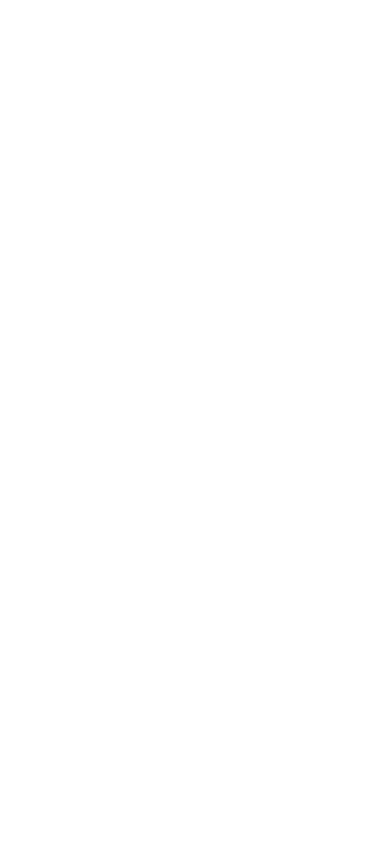
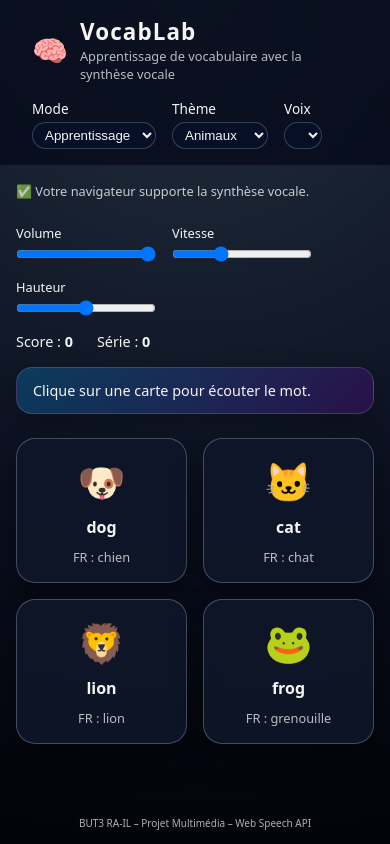
Before and after one commit to emmaklingler/Projet_Drouvot_Klingler, a website: page index.html in a window 390 px wide. Drawn offline with Linux system fonts and the light colour scheme.

Commit message:
project enft

```diff
--- a/index.html
+++ b/index.html
@@ -1,12 +1,92 @@
 <!DOCTYPE html>
 <html lang="fr">
 <head>
-    <meta charset="utf-8">
-    <title>Projet Drouvot Klingler</title>
-
-    <link rel="stylesheet" type="text/css" href="style.css">
+    <meta charset="UTF-8">
+    <title>Appli de vocabulaire – Web Speech</title>
+    <meta name="viewport" content="width=device-width, initial-scale=1">
+    <link rel="stylesheet" href="style.css">
 </head>
 <body>
+<header>
+    <div class="brand">
+        <span class="logo">🧠</span>
+        <div>
+            <h1>VocabLab</h1>
+            <p>Apprentissage de vocabulaire avec la synthèse vocale</p>
+        </div>
+    </div>
 
+    <div class="toggles">
+        <label class="toggle">
+            Mode
+            <select id="mode-select">
+                <option value="learn">Apprentissage</option>
+                <option value="quiz">Quiz vocal</option>
+            </select>
+        </label>
+
+        <label class="toggle">
+            Thème
+            <select id="theme-select">
+                <option value="animals">Animaux</option>
+                <option value="fruits">Fruits</option>
+                <option value="flags">Drapeaux</option>
+            </select>
+        </label>
+
+        <label class="toggle">
+            Voix
+            <select id="voice-select">
+                <!-- rempli en JS -->
+            </select>
+        </label>
+    </div>
+</header>
+
+<main>
+    <p id="support-msg" class="support-msg"></p>
+
+    <section id="controls-panel">
+        <div class="slider-group">
+            <label>
+                Volume
+                <input type="range" id="volume-slider" min="0" max="1" step="0.1" value="1">
+            </label>
+            <label>
+                Vitesse
+                <input type="range" id="rate-slider" min="0.5" max="2" step="0.1" value="1">
+            </label>
+            <label>
+                Hauteur
+                <input type="range" id="pitch-slider" min="0" max="2" step="0.1" value="1">
+            </label>
+        </div>
+
+        <div class="status-group">
+            <div class="score">
+                Score : <span id="score-value">0</span>
+            </div>
+            <div class="streak">
+                Série : <span id="streak-value">0</span>
+            </div>
+        </div>
+    </section>
+
+    <section id="message-panel">
+        <p id="system-message">
+            Choisis un thème et clique sur une carte pour écouter le mot.
+        </p>
+    </section>
+
+    <section id="cards-grid">
+        <!-- Cartes générées en JavaScript -->
+    </section>
+</main>
+
+<footer>
+    <small>BUT3 RA-IL – Projet Multimédia – Web Speech API</small>
+</footer>
+
+<script src="script.js"></script>
 </body>
 </html>
--- a/script.js
+++ b/script.js
@@ -0,0 +1,348 @@
+// ----------------------
+// Données de vocabulaire
+// ----------------------
+
+const THEMES = {
+    animals: [
+        {
+            id: "dog",
+            emoji: "🐶",
+            word: "dog",
+            translationFr: "chien"
+        },
+        {
+            id: "cat",
+            emoji: "🐱",
+            word: "cat",
+            translationFr: "chat"
+        },
+        {
+            id: "lion",
+            emoji: "🦁",
+            word: "lion",
+            translationFr: "lion"
+        },
+        {
+            id: "frog",
+            emoji: "🐸",
+            word: "frog",
+            translationFr: "grenouille"
+        }
+    ],
+    fruits: [
+        {
+            id: "apple",
+            emoji: "🍎",
+            word: "apple",
+            translationFr: "pomme"
+        },
+        {
+            id: "banana",
+            emoji: "🍌",
+            word: "banana",
+            translationFr: "banane"
+        },
+        {
+            id: "grapes",
+            emoji: "🍇",
+            word: "grapes",
+            translationFr: "raisins"
+        },
+        {
+            id: "strawberry",
+            emoji: "🍓",
+            word: "strawberry",
+            translationFr: "fraise"
+        }
+    ],
+    flags: [
+        {
+            id: "france",
+            emoji: "🇫🇷",
+            word: "France",
+            translationFr: "France"
+        },
+        {
+            id: "spain",
+            emoji: "🇪🇸",
+            word: "Spain",
+            translationFr: "Espagne"
+        },
+        {
+            id: "germany",
+            emoji: "🇩🇪",
+            word: "Germany",
+            translationFr: "Allemagne"
+        },
+        {
+            id: "uk",
+            emoji: "🇬🇧",
+            word: "United Kingdom",
+            translationFr: "Royaume-Uni"
+        }
+    ]
+};
+
+// ----------------------
+// Sélecteurs DOM
+// ----------------------
+
+const modeSelect = document.getElementById("mode-select");
+const themeSelect = document.getElementById("theme-select");
+const voiceSelect = document.getElementById("voice-select");
+
+const supportMsg = document.getElementById("support-msg");
+const cardsGrid = document.getElementById("cards-grid");
+const messageBox = document.getElementById("system-message");
+
+const volumeSlider = document.getElementById("volume-slider");
+const rateSlider = document.getElementById("rate-slider");
+const pitchSlider = document.getElementById("pitch-slider");
+
+const scoreValue = document.getElementById("score-value");
+const streakValue = document.getElementById("streak-value");
+
+// ----------------------
+// État de l'application
+// ----------------------
+
+let currentMode = "learn";
+let currentTheme = "animals";
+let voices = [];
+let currentAnswerId = null;
+let score = 0;
+let streak = 0;
+
+// ----------------------
+// Initialisation
+// ----------------------
+
+window.addEventListener("DOMContentLoaded", () => {
+    checkSupport();
+    initVoices();
+    window.speechSynthesis.onvoiceschanged = initVoices;
+
+    buildCards();
+    attachUIEvents();
+
+    updateMessage("Clique sur une carte pour écouter le mot.");
+});
+
+// Vérifier support de Speech Synthesis
+function checkSupport() {
+    if ("speechSynthesis" in window) {
+        supportMsg.textContent = "✅ Votre navigateur supporte la synthèse vocale.";
+    } else {
+        supportMsg.textContent =
+            "❌ Désolé, votre navigateur ne supporte pas la synthèse vocale.";
+    }
+}
+
+// Charger la liste des voix
+function initVoices() {
+    voices = window.speechSynthesis.getVoices() || [];
+    voiceSelect.innerHTML = "";
+
+    voices.forEach((voice) => {
+        const option = document.createElement("option");
+        option.value = voice.name;
+        option.textContent = `${voice.name} (${voice.lang})${voice.default ? " [def.]" : ""}`;
+        voiceSelect.appendChild(option);
+    });
+}
+
+// ----------------------
+// Construction des cartes
+// ----------------------
+
+function buildCards() {
+    cardsGrid.innerHTML = "";
+    const items = THEMES[currentTheme];
+
+    items.forEach((item) => {
+        const card = document.createElement("article");
+        card.className = "card";
+        card.dataset.id = item.id;
+
+        const emojiEl = document.createElement("div");
+        emojiEl.className = "card-emoji";
+        emojiEl.textContent = item.emoji;
+
+        const labelEl = document.createElement("div");
+        labelEl.className = "card-label";
+        labelEl.textContent = item.word;
+
+        const subtitleEl = document.createElement("div");
+        subtitleEl.className = "card-subtitle";
+        subtitleEl.textContent = `FR : ${item.translationFr}`;
+
+        card.appendChild(emojiEl);
+        card.appendChild(labelEl);
+        card.appendChild(subtitleEl);
+
+        card.addEventListener("click", () => handleCardClick(item));
+
+        cardsGrid.appendChild(card);
+    });
+}
+
+// ----------------------
+// Évènements UI
+// ----------------------
+
+function attachUIEvents() {
+    modeSelect.addEventListener("change", () => {
+        currentMode = modeSelect.value;
+        resetCardStates();
+
+        if (currentMode === "learn") {
+            currentAnswerId = null;
+            updateMessage("Mode Apprentissage : clique sur une carte pour écouter le mot.");
+        } else {
+            updateMessage("Mode Quiz : écoute et clique sur la bonne carte.");
+            startQuizRound();
+        }
+    });
+
+    themeSelect.addEventListener("change", () => {
+        currentTheme = themeSelect.value;
+        resetCardStates();
+        buildCards();
+
+        if (currentMode === "quiz") {
+            startQuizRound();
+        } else {
+            updateMessage(
+                "Nouveau thème sélectionné. Clique sur une carte pour écouter le mot."
+            );
+        }
+    });
+}
+
+// ----------------------
+// Gestion des cartes
+// ----------------------
+
+function handleCardClick(item) {
+    if (currentMode === "learn") {
+        speakWord(item);
+    } else if (currentMode === "quiz") {
+        checkQuizAnswer(item);
+    }
+}
+
+// Mode apprentissage : prononcer le mot
+function speakWord(item) {
+    const word = item.word;
+    speak(word, "en-US");
+    updateMessage(`Tu écoutes le mot : "${word}". Répète-le à voix haute.`);
+}
+
+// Mode quiz : nouvelle manche
+function startQuizRound() {
+    const items = THEMES[currentTheme];
+    if (!items || items.length === 0) return;
+
+    const random = items[Math.floor(Math.random() * items.length)];
+    currentAnswerId = random.id;
+
+    const targetWord = random.word;
+    speak(targetWord, "en-US");
+
+    updateMessage("Quiz : écoute le mot et clique sur la carte correspondante.");
+    resetCardStates();
+}
+
+// Vérification réponse quiz
+function checkQuizAnswer(item) {
+    if (!currentAnswerId) return;
+
+    const clickedId = item.id;
+    const cards = document.querySelectorAll(".card");
+
+    if (clickedId === currentAnswerId) {
+        score++;
+        streak++;
+        scoreValue.textContent = score;
+        streakValue.textContent = streak;
+
+        const word = item.word;
+        updateMessage(`Bonne réponse ! C'était "${word}".`);
+        speak("Bonne réponse !", "fr-FR");
+
+        cards.forEach((card) => {
+            if (card.dataset.id === clickedId) {
+                card.classList.add("correct");
+            }
+        });
+
+        // On lance un nouveau mot
+        setTimeout(() => {
+            resetCardStates();
+            startQuizRound();
+        }, 900);
+    } else {
+        // Mauvaise réponse = une autre chance, on ne change pas de mot
+        streak = 0;
+        streakValue.textContent = streak;
+
+        updateMessage("Mauvaise carte, essaie encore.");
+        speak("Ce n'est pas la bonne carte, essaie encore.", "fr-FR");
+
+        cards.forEach((card) => {
+            if (card.dataset.id === clickedId) {
+                card.classList.add("wrong");
+                setTimeout(() => card.classList.remove("wrong"), 300);
+            }
+        });
+    }
+}
+
+// ----------------------
+// Synthèse vocale
+// ----------------------
+
+function speak(text, lang) {
+    if (!("speechSynthesis" in window)) return;
+
+    window.speechSynthesis.cancel();
+
+    const msg = new SpeechSynthesisUtterance();
+    msg.text = text;
+    msg.lang = lang;
+
+    msg.volume = parseFloat(volumeSlider.value);
+    msg.rate = parseFloat(rateSlider.value);
+    msg.pitch = parseFloat(pitchSlider.value);
+
+    if (voiceSelect.value) {
+        const selected = voices.find((v) => v.name === voiceSelect.value);
+        if (selected) {
+            msg.voice = selected;
+        }
+    }
+
+    msg.onstart = () => {
+        console.log("Synthèse en cours pour :", text);
+    };
+
+    msg.onend = () => {
+        console.log("Synthèse terminée pour :", text);
+    };
+
+    window.speechSynthesis.speak(msg);
+}
+
+// ----------------------
+// Helpers UI
+// ----------------------
+
+function updateMessage(msg) {
+    messageBox.textContent = msg;
+}
+
+function resetCardStates() {
+    document.querySelectorAll(".card").forEach((card) => {
+        card.classList.remove("correct", "wrong");
+    });
+}
--- a/style.css
+++ b/style.css
@@ -0,0 +1,236 @@
+* {
+    box-sizing: border-box;
+    margin: 0;
+    padding: 0;
+}
+
+body {
+    font-family: system-ui, -apple-system, BlinkMacSystemFont, "Segoe UI", sans-serif;
+    min-height: 100vh;
+    background: radial-gradient(circle at top, #222f3e, #0b1020 60%, #020308);
+    color: #f5f5f5;
+    display: flex;
+    flex-direction: column;
+}
+
+/* HEADER */
+
+header {
+    padding: 1rem 2rem;
+    display: flex;
+    justify-content: space-between;
+    align-items: center;
+    backdrop-filter: blur(18px);
+    background: rgba(5, 10, 25, 0.8);
+    border-bottom: 1px solid rgba(255, 255, 255, 0.08);
+}
+
+.brand {
+    display: flex;
+    gap: 0.75rem;
+    align-items: center;
+}
+
+.brand h1 {
+    font-size: 1.4rem;
+    letter-spacing: 0.05em;
+}
+
+.brand p {
+    font-size: 0.8rem;
+    opacity: 0.75;
+}
+
+.logo {
+    font-size: 1.8rem;
+}
+
+.toggles {
+    display: flex;
+    gap: 1rem;
+    flex-wrap: wrap;
+}
+
+.toggle {
+    font-size: 0.85rem;
+    display: flex;
+    flex-direction: column;
+    gap: 0.25rem;
+}
+
+select {
+    padding: 0.25rem 0.5rem;
+    border-radius: 999px;
+    border: 1px solid rgba(255, 255, 255, 0.2);
+    background: rgba(6, 18, 40, 0.9);
+    color: #f5f5f5;
+}
+
+/* MAIN */
+
+main {
+    flex: 1;
+    display: flex;
+    flex-direction: column;
+    gap: 1rem;
+    padding: 1rem 2rem 2rem;
+}
+
+.support-msg {
+    font-size: 0.8rem;
+    opacity: 0.8;
+    margin-bottom: 0.5rem;
+}
+
+/* CONTROLS PANEL */
+
+#controls-panel {
+    display: flex;
+    justify-content: space-between;
+    gap: 1rem;
+    flex-wrap: wrap;
+}
+
+.slider-group {
+    display: flex;
+    gap: 1rem;
+    flex-wrap: wrap;
+}
+
+.slider-group label {
+    font-size: 0.8rem;
+    display: flex;
+    flex-direction: column;
+    gap: 0.25rem;
+}
+
+input[type="range"] {
+    width: 140px;
+}
+
+.status-group {
+    display: flex;
+    gap: 1.5rem;
+    align-items: center;
+    font-size: 0.9rem;
+}
+
+.status-group span {
+    font-weight: 600;
+}
+
+/* MESSAGE */
+
+#message-panel {
+    border-radius: 1rem;
+    padding: 0.8rem 1rem;
+    background: linear-gradient(120deg, rgba(0, 168, 255, 0.25), rgba(114, 9, 183, 0.25));
+    border: 1px solid rgba(255, 255, 255, 0.15);
+    box-shadow: 0 8px 25px rgba(0, 0, 0, 0.3);
+}
+
+#system-message {
+    font-size: 0.9rem;
+}
+
+/* CARDS */
+
+#cards-grid {
+    margin-top: 0.5rem;
+    display: grid;
+    grid-template-columns: repeat(auto-fit, minmax(140px, 1fr));
+    gap: 1rem;
+}
+
+.card {
+    position: relative;
+    padding: 1rem;
+    border-radius: 1.2rem;
+    background: rgba(15, 23, 42, 0.9);
+    border: 1px solid rgba(148, 163, 184, 0.4);
+    box-shadow: 0 14px 30px rgba(0, 0, 0, 0.45);
+    cursor: pointer;
+    display: flex;
+    flex-direction: column;
+    gap: 0.6rem;
+    align-items: center;
+    justify-content: center;
+    transition:
+            transform 0.18s ease,
+            box-shadow 0.18s ease,
+            border-color 0.18s ease,
+            background 0.18s ease;
+}
+
+.card:hover {
+    transform: translateY(-4px) scale(1.02);
+    box-shadow: 0 18px 35px rgba(0, 0, 0, 0.7);
+    border-color: rgba(129, 230, 217, 0.8);
+}
+
+.card-emoji {
+    font-size: 2.4rem;
+}
+
+.card-label {
+    font-size: 1rem;
+    font-weight: 600;
+}
+
+.card-subtitle {
+    font-size: 0.8rem;
+    opacity: 0.75;
+}
+
+/* Feedback quiz */
+
+.card.correct {
+    background: radial-gradient(circle at top, #16a34a, #052e16);
+    border-color: #4ade80;
+}
+
+.card.wrong {
+    background: radial-gradient(circle at top, #b91c1c, #450a0a);
+    border-color: #fca5a5;
+    animation: shake 0.25s linear;
+}
+
+@keyframes shake {
+    0% { transform: translateX(0); }
+    25% { transform: translateX(-4px); }
+    50% { transform: translateX(4px); }
+    75% { transform: translateX(-2px); }
+    100% { transform: translateX(0); }
+}
+
+/* FOOTER */
+
+footer {
+    font-size: 0.75rem;
+    text-align: center;
+    padding: 0.8rem 1rem;
+    color: rgba(248, 250, 252, 0.7);
+}
+
+/* Responsive */
+
+@media (max-width: 768px) {
+    header {
+        flex-direction: column;
+        align-items: flex-start;
+        gap: 1rem;
+    }
+
+    main {
+        padding: 1rem;
+    }
+
+    #controls-panel {
+        flex-direction: column;
+        align-items: flex-start;
+    }
+
+    .status-group {
+        justify-content: flex-start;
+    }
+}
```
